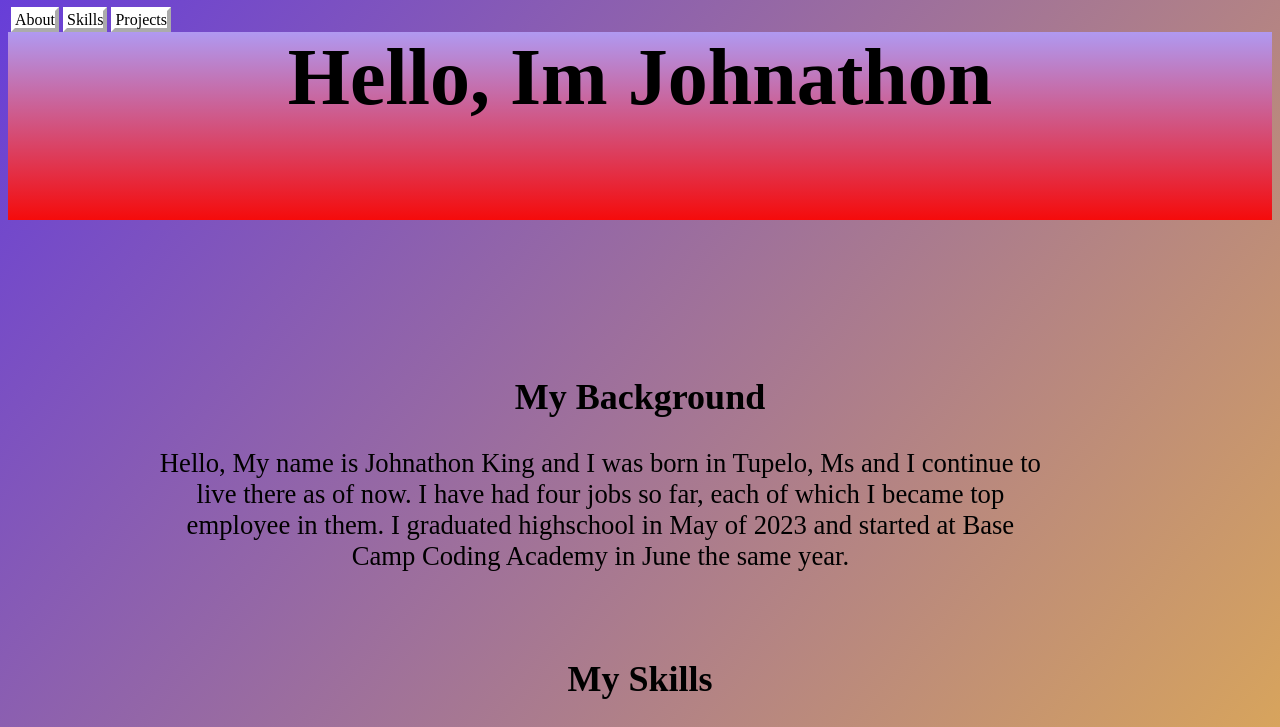
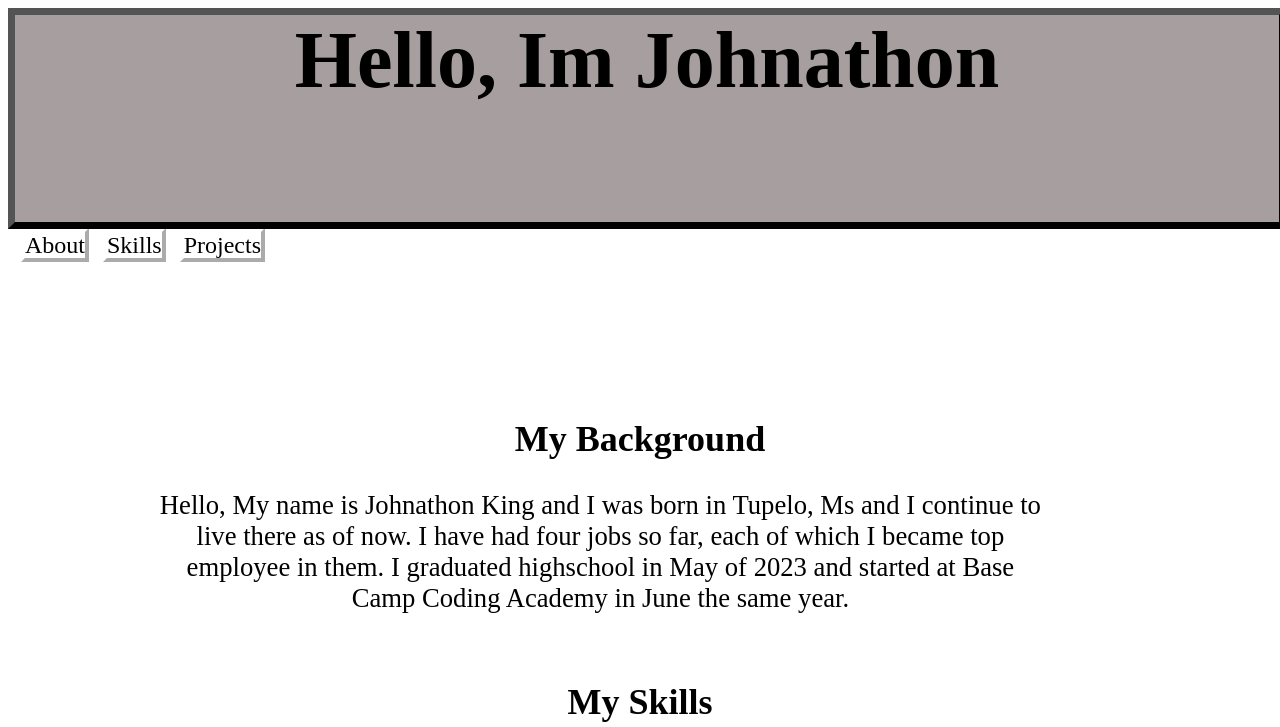
Before and after one commit to JoKing1204/PortfolioRedone, a plain HTML site: page index.html in a window 1280 px wide. Shown: the top 727 px of the page. Drawn offline with Linux system fonts and the light colour scheme.

Commit message:
Im gonna make a better one

```diff
--- a/index.html
+++ b/index.html
@@ -1,27 +1,28 @@
 <!DOCTYPE html>
-<html id="scroll">
+<html lang="en">
   <head>
     <title>Johnathon's Portfolio</title>
     <link rel="stylesheet" href="styles.css">
     <meta name="viewport" content="width=device-width, initial-scale=1.0">
   </head>
   <body class="img-wallpaper">
-    <nav>
-      <table>
-          <tr>
-              <td><a href="#about_me" class="buttons">About</a></td>
-              <td><a href="#skills" class="buttons" >Skills</a></td>
-              <td><a href="#projects" class="buttons">Projects</a></td>
-          </tr>
-      </table>
-  </nav>
     <div class="my_skill">
       <section id="about_me" ><h1 class="header"> Hello, Im Johnathon</h1>
+        <nav>
+          <table>
+              <tr>
+                <td><a href="#about_me" class="buttons">About</a></td>
+                <td><a href="#skills" class="buttons" id="skills-button">Skills</a></td>
+                <td><a href="#projects" class="buttons" id="projects-button">Projects</a></td>
+                </tr>
+          </table>
+      </nav>
         <h1 class="sections">My Background</h1>
         <p class="paragraph">
           Hello, My name is Johnathon King and I was born in Tupelo, Ms and I continue to live there as of now. I have had four jobs so far, each of which I became top employee in them. I graduated highschool in May of 2023 and started at Base Camp Coding Academy in June the same year.
         </p>
       </section>
+
 
 
         <div class="my_skill">
@@ -35,7 +36,7 @@
               <img src="images/django.png" class="img">
               <img src="images/java.png" class="img">
               <img src="images/javascript.png" class="img">
-              <img src="images/spring.png" class="img">
+              <img  src="images/spring.png" class="img">
             </div>
           </section>
         </div>
@@ -43,14 +44,16 @@
           <section id="projects">
             <h1 id="project_heading sections">My Projects</h1>
             <a href="https://replit.com/@jking24/Sliver-Coin-Bank" target="_blank">
-              <img class="projects" src="images/python.jpg"><p id="project_name">Silver Coin Bank</p>
+              <img id="shakeImage" class="projects" src="images/python.jpg"><p id="project_name">Silver Coin Bank</p>
             </a>
+            <button onclick="startShake()">Shake Images</button>
+            <button onclick="stopShake()">Stop Shaking</button>
             <p class="paragraph">This is my first python project, it was to replicate the actions and steps you would take at a bank for financial decisions</p>
           </section>
         </div>
 
 
     </div>
-
+    <script src="main.js"></script>
   </body>
 </html>
--- /dev/null
+++ b/main.js
@@ -0,0 +1,9 @@
+function startShake() {
+  const image = document.getElementById('shakeImage');
+  image.classList.add('shake');
+}
+
+function stopShake() {
+  const image = document.getElementById('shakeImage');
+  image.classList.remove('shake');
+}
--- a/styles.css
+++ b/styles.css
@@ -1,23 +1,24 @@
 #scroll{
   overscroll-behavior: contain;
-  scroll-behavior: smooth;
+
 }
 .buttons{
   text-decoration: none;
   color: black;
   border:4px outset white;
   background-color:white;
-  width:30%;
+  width:50%;
   height:auto;
-  text-align: center;
+  margin-left: 10px;
 
 
 }
-.img-wallpaper {
-  background-image: linear-gradient(to bottom right, rgb(103, 62, 216), rgb(255, 200, 49));
-  background-repeat: no-repeat;
-  background-size: cover;
+.buttons a:hover{
+  color:white;
+  background-color: black;
 }
+
+
 .the_back{
   font-size:x-large;
 }
@@ -37,7 +38,8 @@
 
 }
 .header{
-  background-image: linear-gradient(rgb(176, 153, 241), rgb(245, 11, 11));
+  background-color: rgb(167, 159, 159);
+  border: 7px outset black;
   font-size: 60pt;
   width:100%;
   height: 40%;
@@ -76,7 +78,21 @@
 }
 .sections{
   padding-top:10%;
+
 }
+
+.shake {
+  animation: shake 0.3s infinite;
+}
+
+@keyframes shake {
+  0% { transform: translate(0, 0); }
+  25% { transform: translate(-5px, 0); }
+  50% { transform: translate(5px, 0); }
+  75% { transform: translate(-5px, 0); }
+  100% { transform: translate(5px, 0); }
+}
+
 
 @media only screen and (max-width: 620px){
   .img,.projects,.buttons{
```
